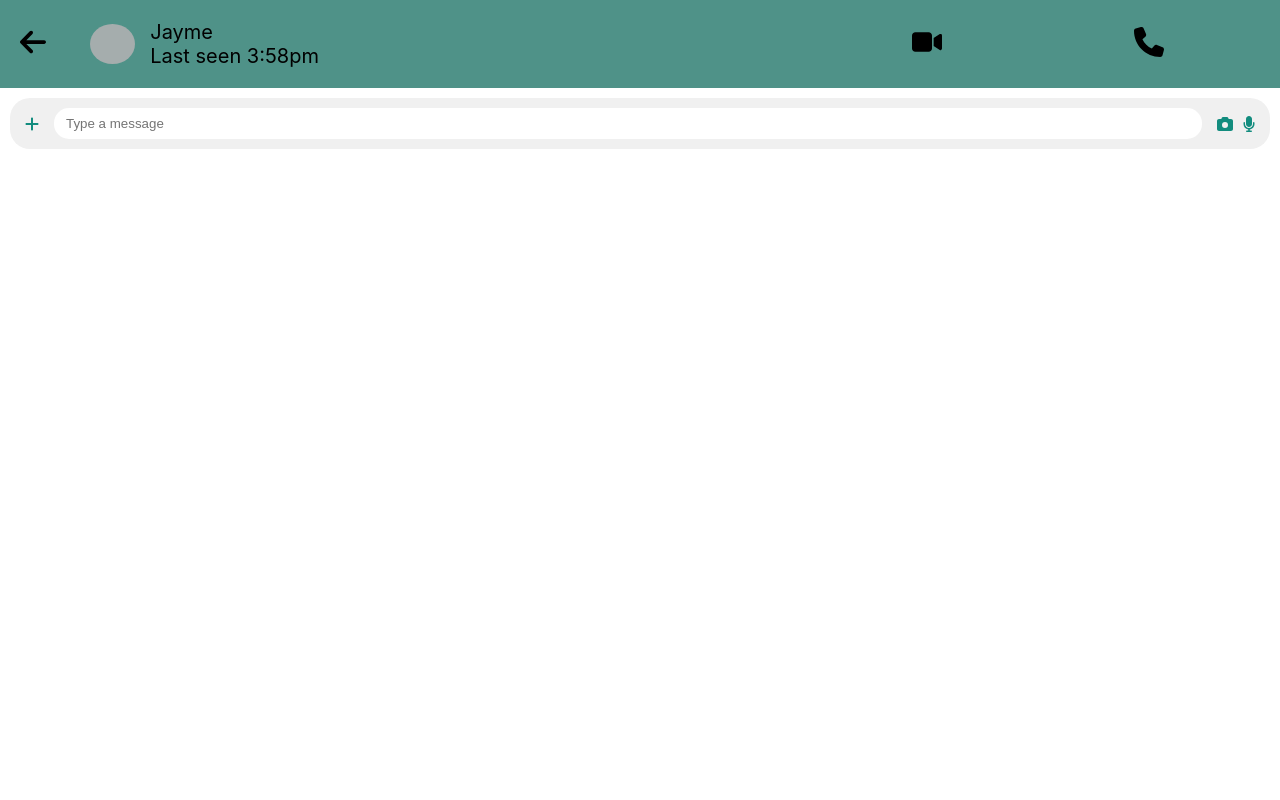
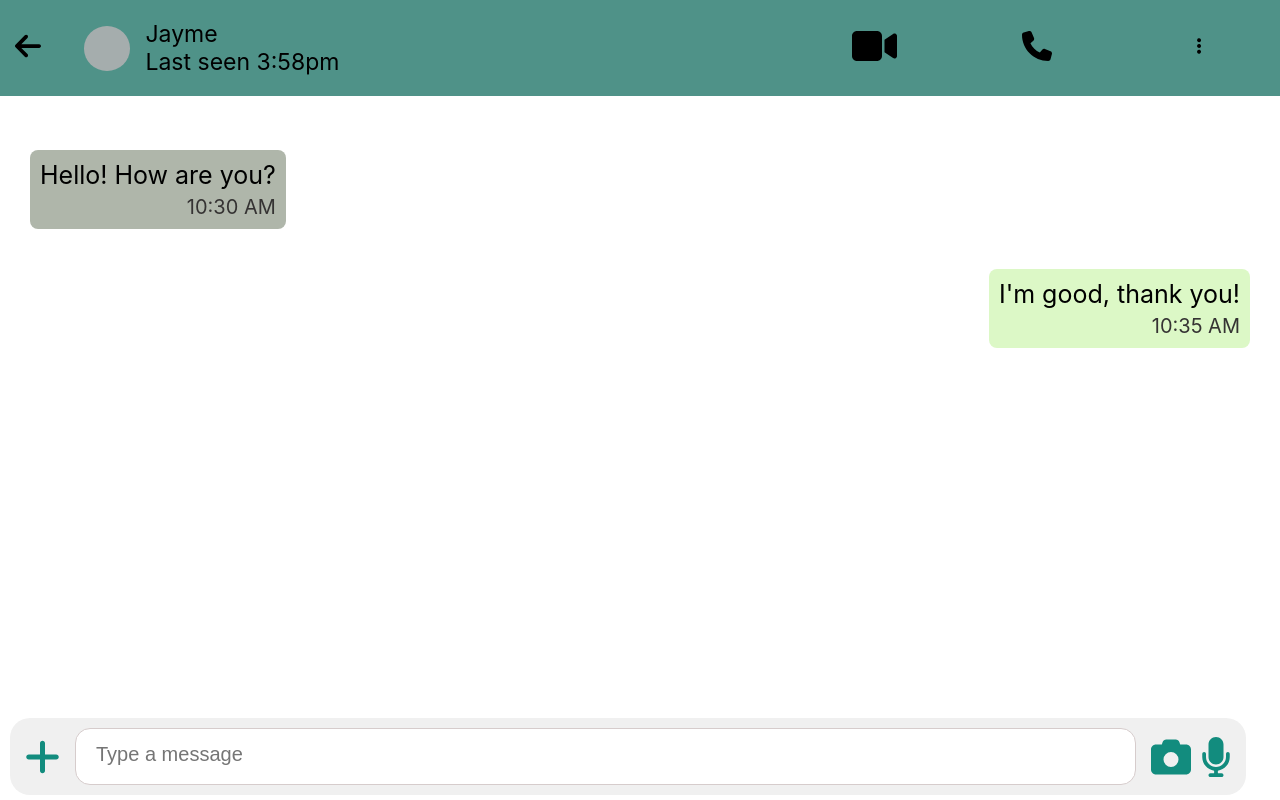
Before and after one commit to AD9-1/industry-project, a React (Create React App) app: page / in a window 1280 px wide. Built offline with nearby package versions, Linux system fonts and the light colour scheme.

Commit message:
creating watsapp

```diff
--- a/package.json
+++ b/package.json
@@ -11,8 +11,11 @@
     "@testing-library/jest-dom": "^5.17.0",
     "@testing-library/react": "^13.4.0",
     "@testing-library/user-event": "^13.5.0",
+    "install": "^0.13.0",
+    "npm": "^10.4.0",
     "react": "^18.2.0",
     "react-dom": "^18.2.0",
+    "react-icons": "^5.0.1",
     "react-scripts": "5.0.1",
     "sass": "^1.70.0",
     "web-vitals": "^2.1.4"
--- a/src/App.js
+++ b/src/App.js
@@ -1,11 +1,12 @@
 import "./App.css";
 import Header from "./Components/Header/Header";
+import MessageBody from "./Components/MessageBody/MessageBody";
 import MessageInput from "./Components/MessageInput/MessageInput";
 function App() {
   return (
     <div className="App">
       <Header />
-      <MessageInput />
+      <MessageBody />
     </div>
   );
 }
--- a/src/Components/Header/Header.jsx
+++ b/src/Components/Header/Header.jsx
@@ -3,18 +3,21 @@ import "./Header.scss";
 import cameraIcon from "../../assets/video-solid.svg";
 import callIcon from "../../assets/phone-solid.svg";
 import backarrow from "../../assets/arrow-left-solid.svg";
+import { SlOptionsVertical } from "react-icons/sl";
 const Header = () => {
   return (
     <div className="wa-header">
       <div className="wa-header__back">
-        <img src={backarrow}/>
+        <img src={backarrow} />
       </div>
       <div className="wa-header__image"></div>
       <div className="wa-header__info">
         <div className="wa-header__info__name">
           <p>Jayme</p>
         </div>
-        <div className="wa-header__info__time"><p>Last seen 3:58pm</p></div>
+        <div className="wa-header__info__time">
+          <p>Last seen 3:58pm</p>
+        </div>
       </div>
 
       <div className="wa-header__icons">
@@ -22,9 +25,11 @@ const Header = () => {
       </div>
 
       <div className="wa-header__icons">
-        <img className="wa-header__icons__call"src={callIcon}></img>
+        <img className="wa-header__icons__call" src={callIcon}></img>
       </div>
-      <div></div>
+      <div className="wa-header__icons option">
+        <SlOptionsVertical  />
+      </div>
     </div>
   );
 };
--- a/src/Components/Header/Header.scss
+++ b/src/Components/Header/Header.scss
@@ -1,41 +1,47 @@
 .wa-header {
+  position: fixed;
+  width: 100vw;
   display: flex;
   justify-content: space-between;
   align-items: center;
-  padding: 20px;
+  padding-top: 20px;
+  padding-bottom: 20px;
   background-color: rgba(31, 116, 104, 0.785);
+
   &__back {
     width: 5%;
     height: 15%;
     margin-right: 15px;
+    margin-left:15px;
     img {
       height: 30px;
     }
   }
   &__image {
-    width: 10%;
+    width: 14%;
     background-color: rgb(165, 173, 173);
     border-radius: 50%;
-    height: 40px;
-    width:50px;
-    margin-right:15px;
+    height: 45px;
+    width: 55px;
+    margin-right: 15px;
   }
   &__info {
     width: 60%;
     p {
       margin: 0;
-      font-size: 20px;
+      font-size: 23px;
     }
   }
   &__icons {
-    width: 20%;
+    width: 15%;
     text-align: center;
+
     &__video {
-      width: 30px;
-
+      height: 40px;
+      margin: 0;
     }
     &__call {
-      width: 30px;
+      height: 30px;
     }
   }
 }
--- /dev/null
+++ b/src/Components/MessageBody/MessageBody.jsx
@@ -0,0 +1,43 @@
+import React from "react";
+import { library } from "@fortawesome/fontawesome-svg-core";
+import { fas } from "@fortawesome/free-solid-svg-icons";
+import { FontAwesomeIcon } from "@fortawesome/react-fontawesome";
+
+import {
+  faPlus,
+  faCamera,
+  faMicrophone,
+} from "@fortawesome/free-solid-svg-icons";
+import "./MessageBody.scss";
+library.add(fas);
+const MessageBody = () => {
+  return (
+    <div className="chat-container">
+      <div className="chat">
+        <div className="message">
+          <div className="text">
+            Hello! How are you?<div className="time">10:30 AM</div>
+          </div>
+        </div>
+
+        <div className="message outgoing">
+          <div className="text">
+            I'm good, thank you!<div className="time">10:35 AM</div>
+          </div>
+        </div>
+      </div>
+      <div className="whatapp-input">
+        <FontAwesomeIcon icon={faPlus} className="icon" />
+        <input
+          type="text"
+          className="input-field"
+          placeholder="Type a message"
+        />
+        <FontAwesomeIcon icon={faCamera} className="icon" />
+        <FontAwesomeIcon icon={faMicrophone} className="icon" />
+      </div>
+    </div>
+  );
+};
+
+export default MessageBody;
--- /dev/null
+++ b/src/Components/MessageBody/MessageBody.scss
@@ -0,0 +1,58 @@
+
+.chat-container {
+  position: relative;
+  top: 120px;
+  z-index: -3;
+
+}
+
+.chat {
+  display: flex;
+  flex-direction: column;
+  padding: 10px;
+}
+
+.message {
+  background-color: #afb6aa;
+  padding: 10px;
+  border-radius: 8px;
+
+  margin: 20px;
+  align-self: flex-start;
+}
+
+.outgoing {
+  align-self: flex-end;
+  background-color: #dcf8c6;
+}
+
+.time {
+  margin-top: 5px;
+  font-size: 20px;
+  color: #353333;
+  text-align: end;
+}
+
+.whatapp-input {
+  display: flex;
+  align-items: center;
+  padding: 10px;
+  background-color: #f0f0f0;
+}
+
+.icon {
+  margin-right: 10px;
+  color: #555;
+}
+
+.input-field {
+  flex: 1;
+  padding: 8px;
+  border: none;
+  border-radius: 20px;
+  margin-right: 10px;
+  outline: none;
+}
+.text{
+font-size:25px;
+}
--- a/src/Components/MessageInput/MessageInput.scss
+++ b/src/Components/MessageInput/MessageInput.scss
@@ -2,24 +2,30 @@
     display: flex;
     align-items: center;
     background-color: #f0f0f0;
-    padding: 10px;
     border-radius: 20px;
-    margin: 10px;
-    position: sticky;
-    bottom:0;
+    margin-left: 10px;
+    position: fixed;
+    width:95%;
+    bottom:5px;
   }
 
   .whatapp-input .input-field {
     flex-grow: 1;
     margin: 0 10px;
-    padding: 8px 12px;
+    padding: 20px 20px;
     border-radius: 15px;
-    border: none;
+    border: 1px solid #d6cccc;
     outline: none;
+
+  }
+  ::placeholder{
+    font-size:20px;
   }
 
   .whatapp-input .icon {
     color: #128C7E;
     margin: 0 5px;
     cursor: pointer;
+
+    height:40px;
   }
```
Also changed, not shown: 1 other file (tests, documents, lock files or other folders).
